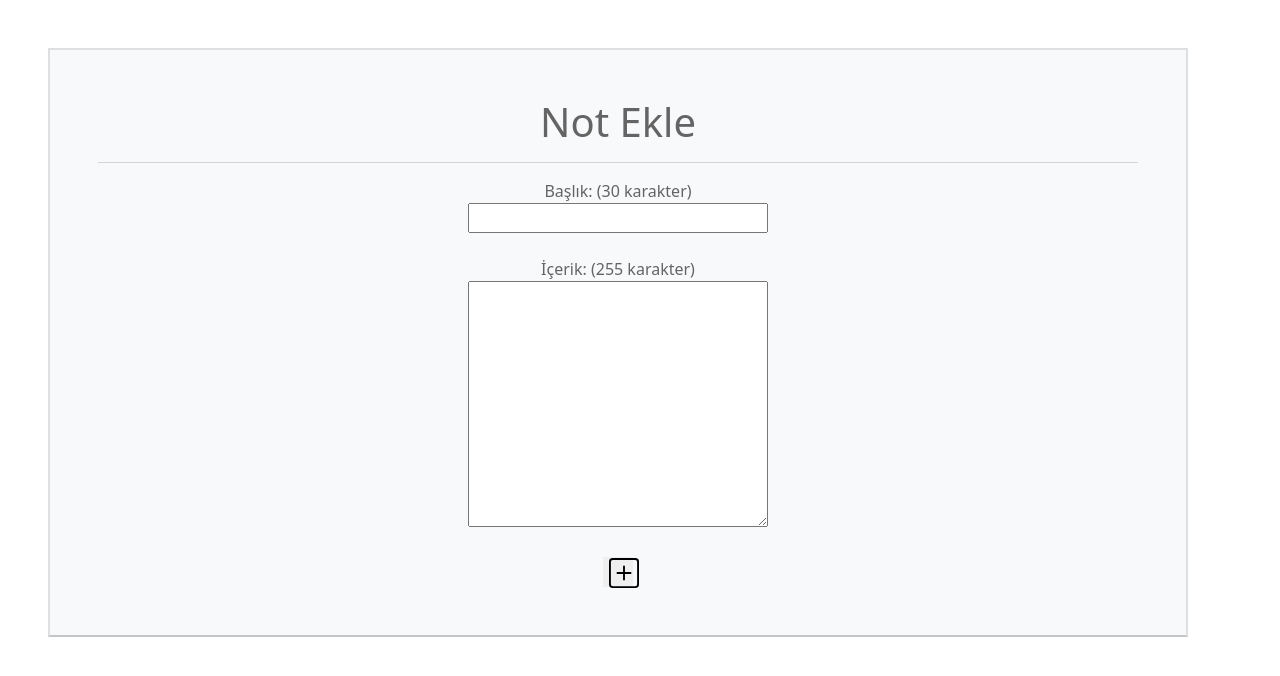
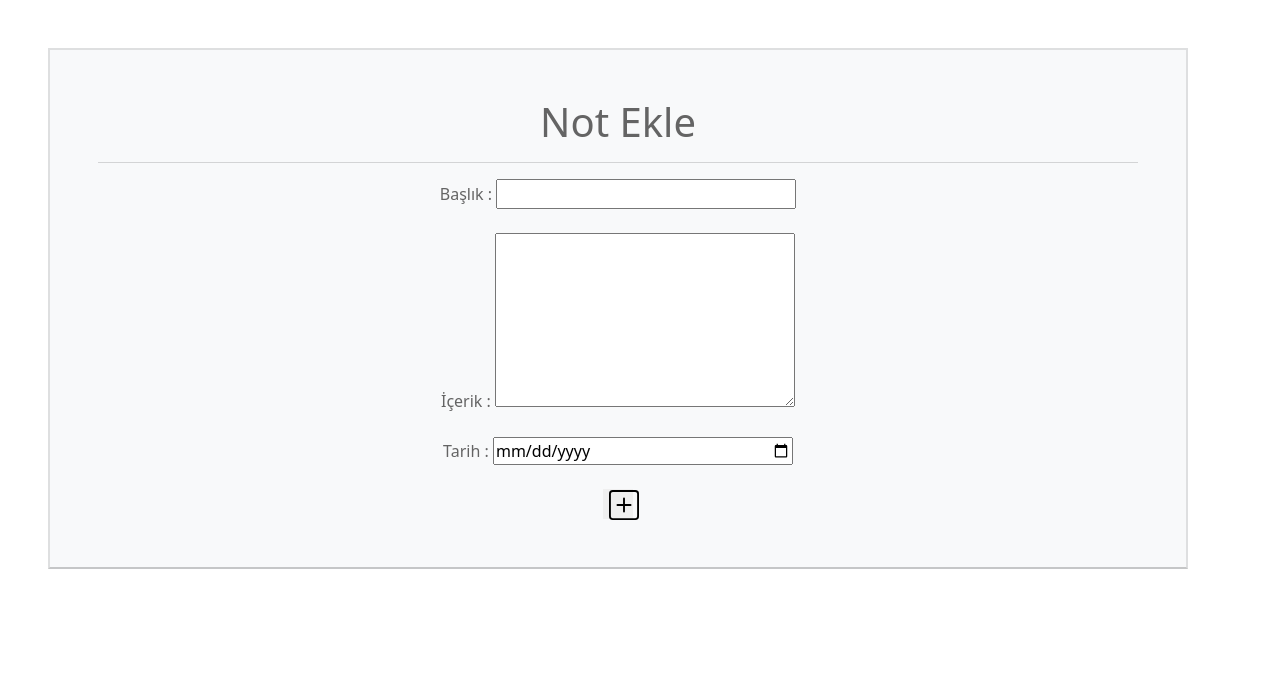
Before and after one commit to BekirSitki/django-denemesi, a Django app: page /proje/ekle/ in a window 1280 px wide. Shown: the top 676 px of the page. Run offline with Django 3.2, Linux system fonts and the light colour scheme.

Commit message:
Notlara tarih de eklendi.

```diff
--- a/proje/models.py
+++ b/proje/models.py
@@ -1,7 +1,10 @@
+import django
 from django.db import models
+from datetime import date
 
 # Create your models here.
 
 class Notlar(models.Model):
     baslik = models.CharField(max_length=30)
     icerik = models.CharField(max_length=255)
+    tarih  = models.DateField(default=date.today())
--- a/proje/templates/duzenle.html
+++ b/proje/templates/duzenle.html
@@ -49,7 +49,9 @@
         <br><br>
         <label for="icerik" >İçerik :</label>
         <textarea name="icerik" id="icerik" cols="30" rows="10" style="width: 300px;" required></textarea>
-            <br><br>
+        <br><br>
+        <label for="tarih">Tarih :</label>
+        <input type="date" name="tarih" id="tarih" > <br><br>
             <button>
                 <svg xmlns="http://www.w3.org/2000/svg" width="30" height="30" fill="currentColor" class="bi bi-check-square" viewBox="0 0 16 16">
                     <path d="M14 1a1 1 0 0 1 1 1v12a1 1 0 0 1-1 1H2a1 1 0 0 1-1-1V2a1 1 0 0 1 1-1h12zM2 0a2 2 0 0 0-2 2v12a2 2 0 0 0 2 2h12a2 2 0 0 0 2-2V2a2 2 0 0 0-2-2H2z"/>
--- a/proje/templates/ekle.html
+++ b/proje/templates/ekle.html
@@ -43,12 +43,14 @@
                 <h1>Not Ekle</h1>
                 <hr>
                 {% csrf_token %}
-                Başlık:  (30 karakter)<br>
+                <label for="baslik">Başlık :</label>
                 <input name="baslik" required >
                 <br><br>
-                İçerik:  (255 karakter)<br>
-                <textarea name="icerik" id="icerik" cols="30" rows="10" style="width: 300px;" required></textarea>
+                <label for="icerik">İçerik :</label>
+                <textarea name="icerik" id="icerik" cols="10" rows="7" style="width: 300px;" required></textarea>
                 <br><br>
+                <label for="tarih">Tarih : </label>
+                <input type="date" name="tarih" id="tarih" > <br><br>
                 <button>
                     <svg xmlns="http://www.w3.org/2000/svg" width="30" height="30" fill="currentColor" class="bi bi-plus-square" viewBox="0 0 16 16">
                     <path d="M14 1a1 1 0 0 1 1 1v12a1 1 0 0 1-1 1H2a1 1 0 0 1-1-1V2a1 1 0 0 1 1-1h12zM2 0a2 2 0 0 0-2 2v12a2 2 0 0 0 2 2h12a2 2 0 0 0 2-2V2a2 2 0 0 0-2-2H2z"/>
--- a/proje/views.py
+++ b/proje/views.py
@@ -26,7 +26,8 @@
 def notekle(request):
     eklenecek_baslik = request.POST['baslik']
     eklenecek_icerik = request.POST['icerik']
-    ekle = Notlar(baslik = eklenecek_baslik, icerik = eklenecek_icerik)
+    eklenecek_tarih  = request.POST['tarih']
+    ekle = Notlar(baslik = eklenecek_baslik, icerik = eklenecek_icerik, tarih = eklenecek_tarih)
     ekle.save()
     return HttpResponseRedirect(reverse('index'))
 
```
Also changed, not shown: proje/templates/index.html (+8 -3 lines), db.sqlite3, proje/migrations/0002_notlar_tarih.py (added).
